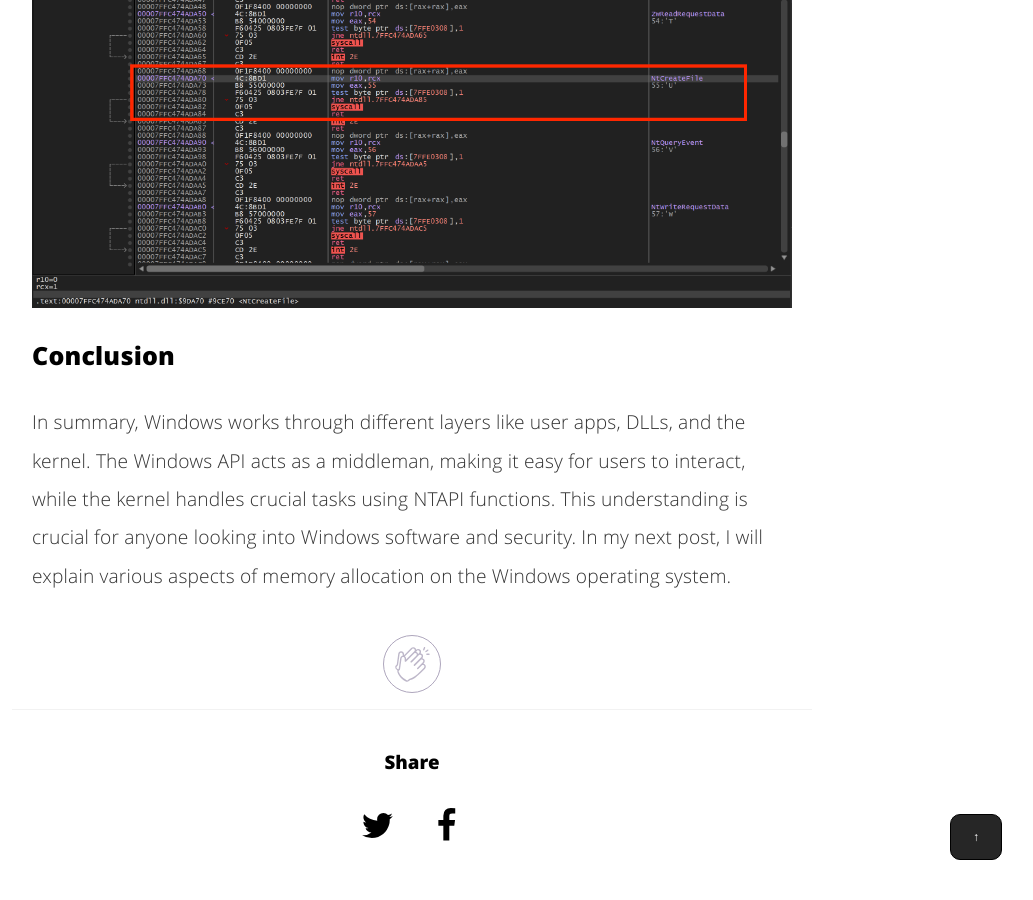
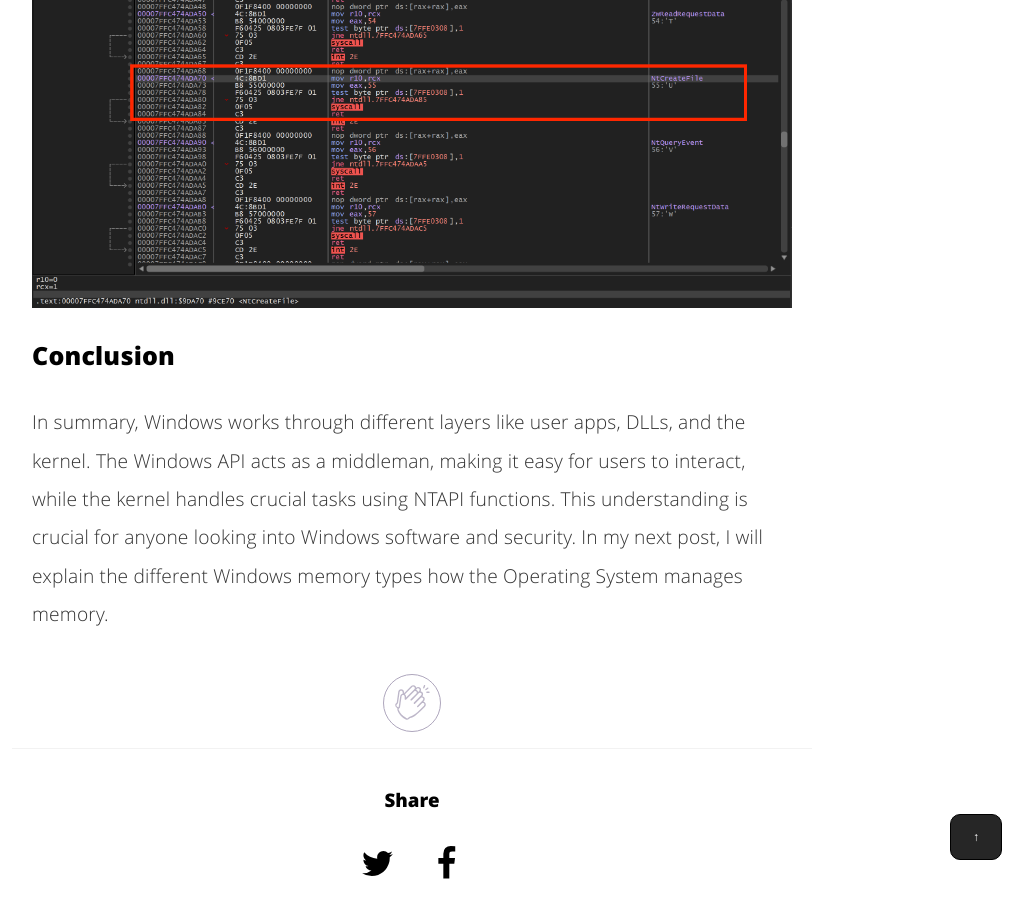
Before and after one commit to nickvourd/nickvourd.github.io, a Jekyll site: the page built from _posts/2023-10-22-an-overview-of-windows-arch.md, in a window 1280 px wide and 900 px high, scrolled down 9879 px. Shown: the whole window, without its empty margins (228-1261 px from the left). Built offline with Jekyll 4.4.1, drawn with Linux system fonts in a browser that asks for light colours; before the commit the page ends 10741 px from its top, so only the background shows below that.

Commit message:
Update 2023-10-22-an-overview-of-windows-arch.md

```diff
--- a/_posts/2023-10-22-an-overview-of-windows-arch.md
+++ b/_posts/2023-10-22-an-overview-of-windows-arch.md
@@ -355,7 +355,7 @@
 
 <h3>Conclusion</h3>
 
-<p>In summary, Windows works through different layers like user apps, DLLs, and the kernel. The Windows API acts as a middleman, making it easy for users to interact, while the kernel handles crucial tasks using NTAPI functions. This understanding is crucial for anyone looking into Windows software and security. In my next post, I will explain various aspects of memory allocation on the Windows operating system.</p><br />
+<p>In summary, Windows works through different layers like user apps, DLLs, and the kernel. The Windows API acts as a middleman, making it easy for users to interact, while the kernel handles crucial tasks using NTAPI functions. This understanding is crucial for anyone looking into Windows software and security. In my next post, I will explain the different Windows memory types how the Operating System manages memory.</p><br />
 
 <!-- add the button!-->
 <div>
```
